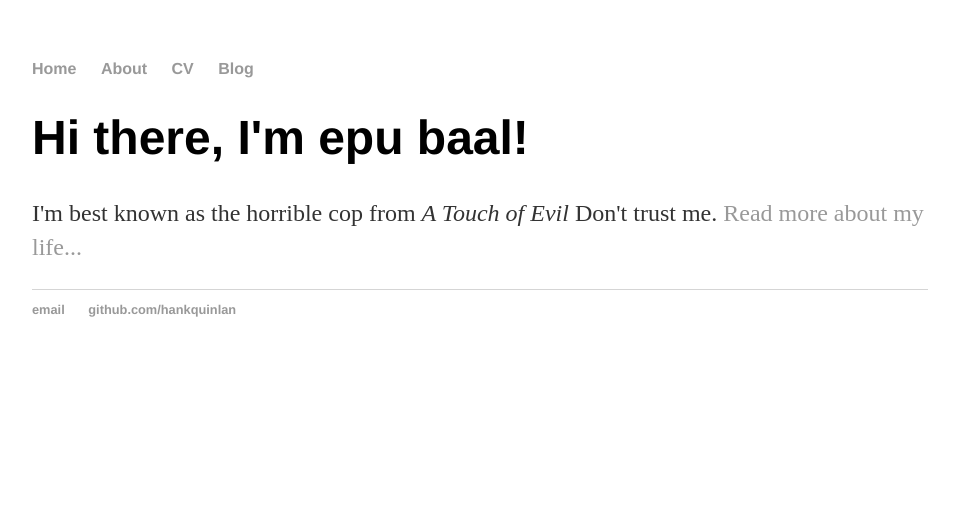
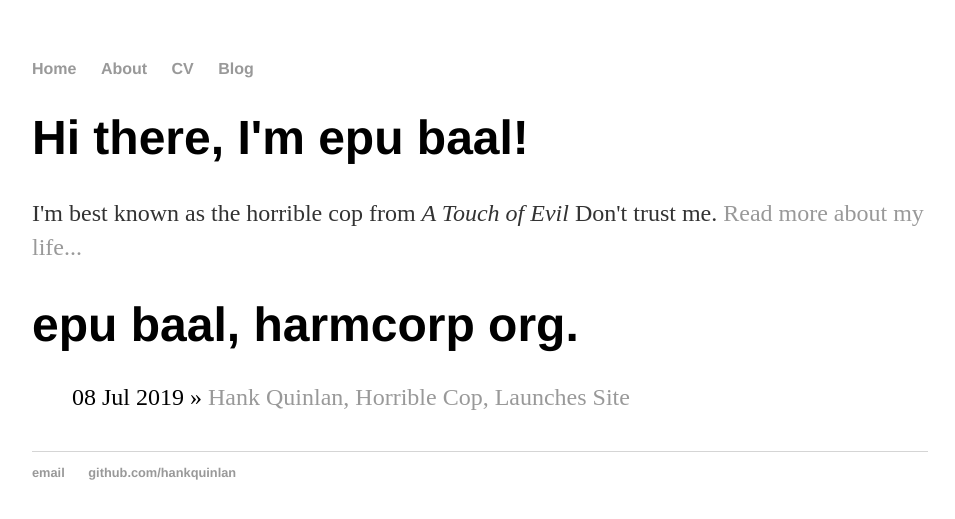
Before and after one commit to hamhuman/hamhuman.github.io, a Jekyll site: the page built from index.html, in a window 1280 px wide. Shown: the top 519 px of the page, without its empty margins (160-1115 px from the left). Built offline with Jekyll 4.4.1, drawn with Linux system fonts in a browser that asks for light colours.

Commit message:
mod index

```diff
--- a/index.html
+++ b/index.html
@@ -6,3 +6,10 @@ title: epu baal, harmcorp org.
 	<h1>Hi there, I'm epu baal!</h1>
 	<p>I'm best known as the horrible cop from <em>A Touch of Evil</em> Don't trust me. <a href="/about">Read more about my life...</a></p>
 </div><!-- /.blurb -->
+	<h1>{{ page.title }}</h1>
+	<ul class="posts">
+
+	  {% for post in site.posts %}
+	    <li><span>{{ post.date | date_to_string }}</span> » <a href="{{ post.url }}" title="{{ post.title }}">{{ post.title }}</a></li>
+	  {% endfor %}
+	</ul>
```
